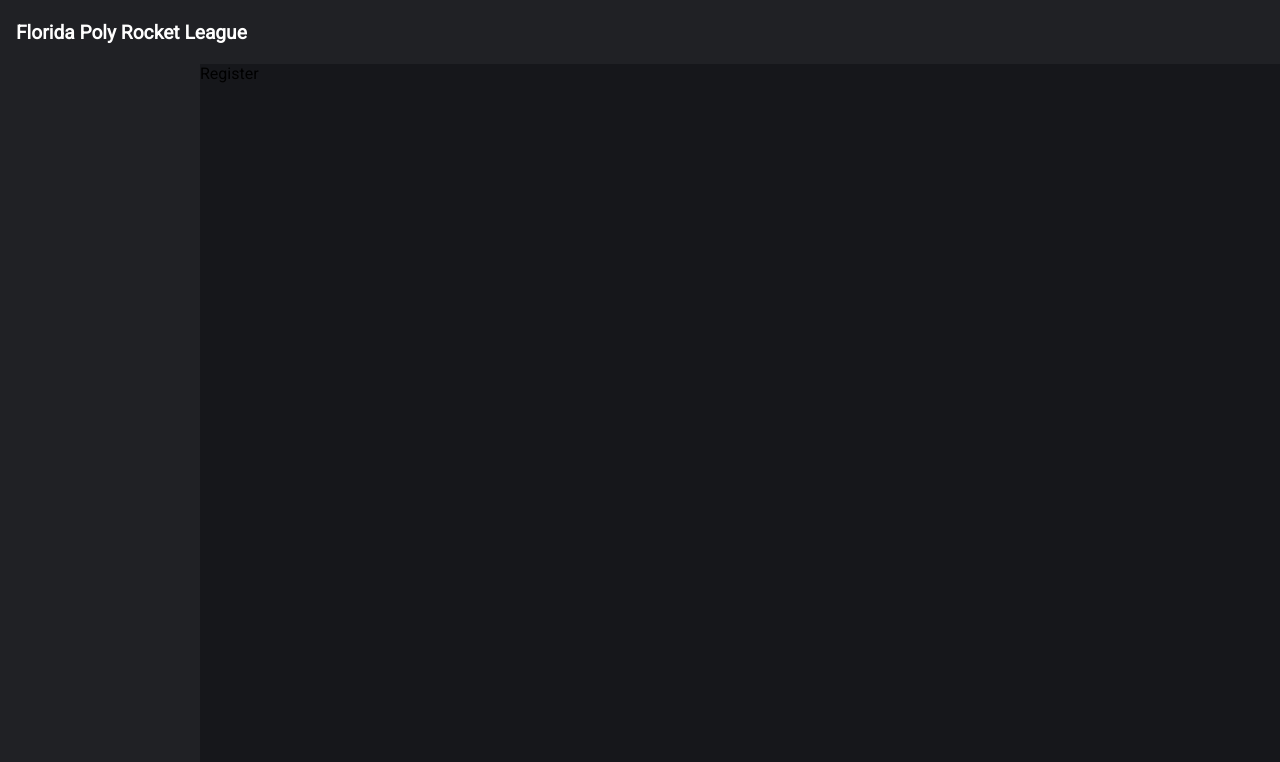
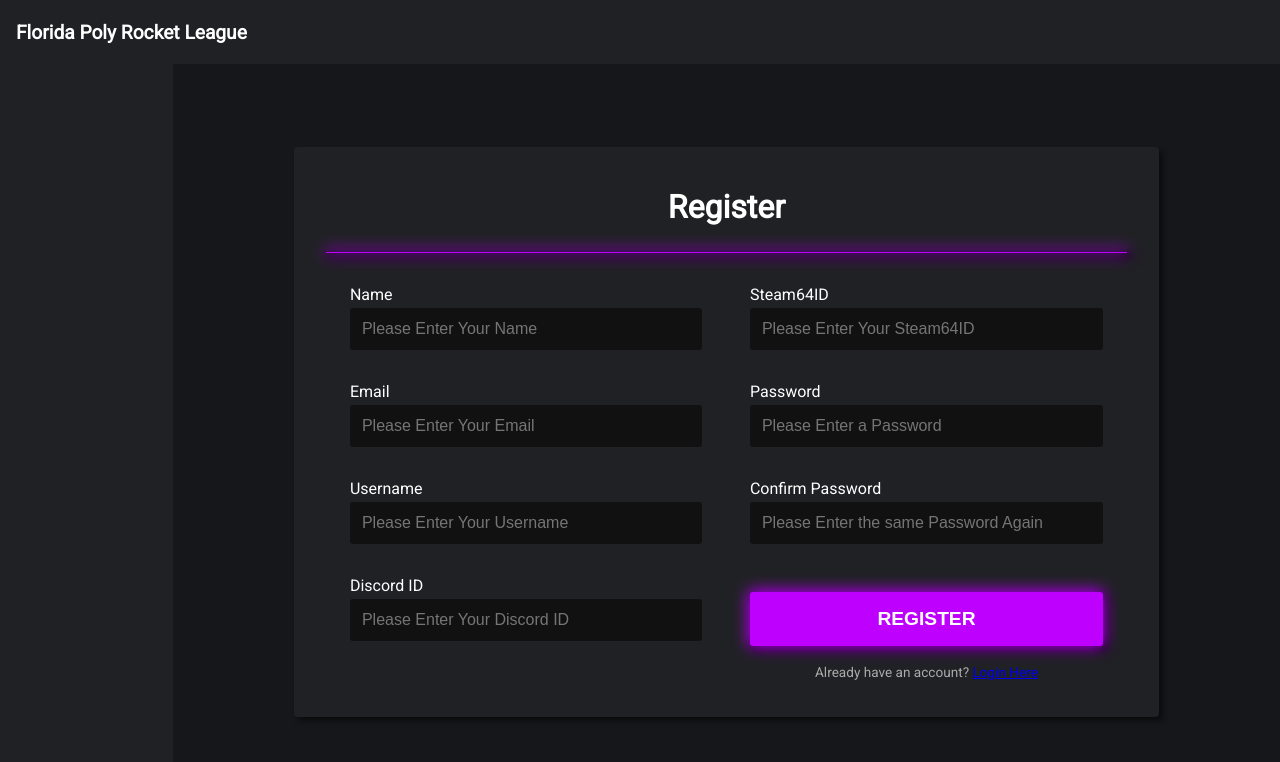
Before and after one commit to Bendr-Dev/FL-Poly-RL-V2, a React (Create React App) app in the folder client/: page /register in a window 1280 px wide. Shown: the top 762 px of the page. Built offline with nearby package versions, Linux system fonts and the light colour scheme; the HTML template or start-up script is replaced by a standard one.

Commit message:
Adds register component

```diff
--- a/client/package.json
+++ b/client/package.json
@@ -13,6 +13,7 @@
     "@types/react-router-dom": "^5.1.5",
     "react": "^16.13.1",
     "react-dom": "^16.13.1",
+    "react-hook-form": "^6.4.1",
     "react-router-dom": "^5.2.0",
     "react-scripts": "3.4.3",
     "typescript": "^3.7.5"
--- a/client/src/App.css
+++ b/client/src/App.css
@@ -1,6 +1,8 @@
 :root {
   --main-nav-height: 4rem;
   --card-gray: #202125;
+  --primary-color: #be00fe;
+  --primary-hover-color: #a432cb;
 }
 
 * {
@@ -10,23 +12,32 @@
 .btn {
   border: none;
   border-radius: 3px;
+  margin: 1rem 0;
   width: 100%;
   padding: 1rem;
   outline: none;
   font-size: 1.2rem;
   font-weight: bold;
-  background-color: #ff6700;
+  background-color: var(--primary-color);
   color: #fff;
-  box-shadow: 0 0 15px 2px rgb(255, 103, 0), 3px 3px 10px 2.5px #000;
+  box-shadow: 0 0 15px 2px var(--primary-color), 3px 3px 10px 2.5px #000;
 }
 
 .btn:hover {
-  box-shadow: 0 0 15px 2px rgb(204, 112, 50), 3px 3px 10px 2.5px #000;
-  background-color: #cc7032;
+  box-shadow: 0 0 15px 2px var(--primary-hover-color), 3px 3px 10px 2.5px #000;
+  background-color: var(--primary-hover-color);
   cursor: pointer;
 }
 
+.line-break-primary {
+  width: 100%;
+  height: 1px;
+  background-color: var(--primary-color);
+  box-shadow: 0 0 15px 2px var(--primary-color), 3px 3px 10px 2.5px #000;
+}
+
 nav.main-nav {
+  width: 100%;
   background-color: var(--card-gray);
   color: #fff;
   display: flex;
@@ -93,6 +104,7 @@ form {
   padding: 0.75rem;
   font-size: 1rem;
   color: #fff;
+  transition: 100000000000000000000000000000s;
   background-color: rgb(17, 17, 17);
   border-radius: 3px;
 }
@@ -147,7 +159,6 @@ form {
   margin: 1rem;
   justify-content: space-between;
   align-items: center;
-  border-bottom: 1px solid #ff6700;
 }
 
 .calendar-body {
@@ -181,9 +192,9 @@ form {
 }
 
 .active {
-  background-color: #ff6700;
+  background-color: var(--primary-color);
   color: #000;
-  box-shadow: 0 0 15px 2px rgb(255, 103, 0), 3px 3px 10px 2.5px #000;
+  box-shadow: 0 0 15px 2px var(--primary-color), 3px 3px 10px 2.5px #000;
 }
 
 .week {
@@ -211,4 +222,64 @@ form {
   background-color: var(--card-gray);
   border-radius: 0.25rem;
   margin: 1.5rem;
+  box-shadow: 4px 4px 5px #0c0d0e;
 }
+
+.login-form .line-break-primary {
+  margin-bottom: 2rem;
+}
+
+.login-actions {
+  margin: 1.3rem 0;
+  width: 100%;
+  text-align: center;
+  color: #aaa;
+}
+
+.login-actions span {
+  font-size: 0.85rem;
+}
+
+/** Register Form */
+.register-form {
+  display: flex;
+  flex-direction: column;
+  align-items: center;
+  padding: 1rem 2rem;
+  min-width: 25rem;
+  min-height: 26rem;
+  background-color: var(--card-gray);
+  border-radius: 0.25rem;
+  margin: 1.5rem;
+  box-shadow: 4px 4px 5px #0c0d0e;
+}
+
+.register-form form {
+  display: flex;
+}
+
+.register-form .form-column {
+  min-width: 25rem;
+  padding: 0 1.5rem;
+}
+
+.register-form .line-break-primary {
+  margin-bottom: 2rem;
+}
+
+.register-actions {
+  margin: 1.3rem 0;
+  width: 100%;
+  text-align: center;
+  color: #aaa;
+}
+
+.register-actions span {
+  font-size: 0.85rem;
+}
+
+@media (max-width: 400px) {
+  .login-form {
+    min-width: 22rem;
+  }
+}
--- a/client/src/App.tsx
+++ b/client/src/App.tsx
@@ -31,7 +31,7 @@ export default () => {
             <Switch>
               <ProtectedRoute
                 exact
-                path="/dashboard"
+                path={["/dashboard", "/"]}
                 component={Dashboard}
                 isLoggedIn={authState.isLoggedIn}
                 loading={authState.loading}
--- a/client/src/auth/Login.tsx
+++ b/client/src/auth/Login.tsx
@@ -1,6 +1,6 @@
 import React, { useContext, useState } from "react";
 import { AuthContext } from "../App";
-import { Redirect } from "react-router-dom";
+import { Redirect, Link } from "react-router-dom";
 import { postData } from "../utils/http";
 
 export default () => {
@@ -14,7 +14,6 @@ export default () => {
 
   const onSubmit = async (e: any) => {
     e.preventDefault();
-    e.persist();
     try {
       setAuthState({
         loading: true,
@@ -49,11 +48,11 @@ export default () => {
   return (
     <div className="container">
       <div className="login-form">
-        <form autoComplete="off" onSubmit={onSubmit}>
-          <input type="hidden" value="prayer" />
+        <form onSubmit={onSubmit}>
           <div className="form-header">
             <h1>Login</h1>
           </div>
+          <div className="line-break-primary"></div>
           <div className="form-group">
             <label htmlFor="email">Email</label>
             <input
@@ -61,7 +60,6 @@ export default () => {
               placeholder="Email Address"
               name="email"
               value={email}
-              autoComplete="new-email"
               onChange={(e) => onChange(e)}
             />
           </div>
@@ -73,12 +71,17 @@ export default () => {
               placeholder="Password"
               name="password"
               value={password}
-              autoComplete="new-password"
               onChange={(e) => onChange(e)}
             />
           </div>
 
-          <input className="btn" type="submit" value="LOGIN" />
+          <div className="login-actions">
+            <input className="btn" type="submit" value="LOGIN" />
+            <span>
+              Don't have an account already?{" "}
+              <Link to="/register">Register Here</Link>
+            </span>
+          </div>
         </form>
       </div>
     </div>
--- a/client/src/auth/Register.tsx
+++ b/client/src/auth/Register.tsx
@@ -1,5 +1,198 @@
-import React from "react";
+import React, { useContext, useState } from "react";
+import { AuthContext } from "../App";
+import { postData } from "../utils/http";
+import { Redirect, Link } from "react-router-dom";
+import { useForm } from "react-hook-form";
 
 export default () => {
-  return <div>Register</div>;
+  const [authState, setAuthState] = useContext(AuthContext);
+  const [formData, setFormData] = useState({
+    name: "",
+    username: "",
+    email: "",
+    discordId: "",
+    steam64Id: "",
+    password: "",
+    password2: "",
+    role: "Guest",
+  });
+
+  const {
+    name,
+    username,
+    email,
+    discordId,
+    steam64Id,
+    password,
+    password2,
+  } = formData;
+
+  const { register, handleSubmit, watch, errors } = useForm({
+    mode: "onBlur",
+  });
+
+  const onSubmit = async (e: any) => {
+    e.preventDefault();
+    try {
+      setAuthState({
+        loading: true,
+      });
+
+      const response = await postData("/api/users/register", formData);
+
+      response &&
+        setAuthState({
+          isLoggedIn: response.login,
+          user: response.user,
+          loading: false,
+        });
+    } catch (err) {
+      console.error(err);
+      if (err.status === 401) {
+        setAuthState({
+          isLoggedIn: false,
+          user: {},
+        });
+      }
+    }
+  };
+
+  const onChange = (e: any) =>
+    setFormData({ ...formData, [e.target.name]: e.target.value });
+
+  if (authState.isLoggedIn) {
+    return <Redirect to="/dashboard" />;
+  }
+
+  return (
+    <div className="container">
+      <div className="register-form">
+        <div className="form-header">
+          <h1>Register</h1>
+        </div>
+        <div className="line-break-primary"></div>
+        <form onSubmit={handleSubmit(onSubmit)}>
+          <div className="form-column">
+            <div className="form-group">
+              <label htmlFor="name">Name</label>
+              <input
+                type="text"
+                placeholder="Please Enter Your Name"
+                name="name"
+                value={name}
+                onChange={(e) => onChange(e)}
+                ref={register({
+                  required: "name is required",
+                })}
+              />
+            </div>
+
+            <div className="form-group">
+              <label htmlFor="name">Email</label>
+              <input
+                type="email"
+                placeholder="Please Enter Your Email"
+                name="email"
+                value={email}
+                onChange={(e) => onChange(e)}
+                ref={register({
+                  required: "Email is required",
+                })}
+              />
+            </div>
+
+            <div className="form-group">
+              <label htmlFor="name">Username</label>
+              <input
+                type="text"
+                placeholder="Please Enter Your Username"
+                name="username"
+                value={username}
+                onChange={(e) => onChange(e)}
+                ref={register({
+                  required: "Username is required",
+                })}
+              />
+            </div>
+
+            <div className="form-group">
+              <label htmlFor="name">Discord ID</label>
+              <input
+                type="text"
+                placeholder="Please Enter Your Discord ID"
+                name="discordId"
+                value={discordId}
+                onChange={(e) => onChange(e)}
+                ref={register({
+                  required: "Discord ID is required",
+                })}
+              />
+            </div>
+          </div>
+
+          <div className="form-column">
+            <div className="form-group">
+              <label htmlFor="name">Steam64ID</label>
+              <input
+                type="text"
+                placeholder="Please Enter Your Steam64ID"
+                name="steam64Id"
+                value={steam64Id}
+                onChange={(e) => onChange(e)}
+                ref={register({
+                  required: "Steam64ID is required",
+                })}
+              />
+            </div>
+
+            <div className="form-group">
+              <label htmlFor="password">Password</label>
+              <input
+                type="password"
+                placeholder="Please Enter a Password"
+                name="password"
+                value={password}
+                onChange={(e) => onChange(e)}
+                ref={register({
+                  required: "Password is required",
+                })}
+              />
+              {errors.password && "Passwords do not match"}
+            </div>
+
+            <div className="form-group">
+              <label htmlFor="password2">Confirm Password</label>
+              <input
+                type="password"
+                placeholder="Please Enter the same Password Again"
+                name="password2"
+                value={password2}
+                onChange={(e) => onChange(e)}
+                ref={register({
+                  required: "Second password is required",
+                  validate: (value: string) => {
+                    console.log(errors.password2);
+                    return value === password;
+                  },
+                })}
+              />
+              {(errors.password2?.type === "validate" && (
+                <small>* Passwords must match</small>
+              )) ||
+                (errors.password2?.type === "required" && (
+                  <small>* {errors.password2?.message}</small>
+                ))}
+            </div>
+
+            <div className="register-actions">
+              <input className="btn" type="submit" value="REGISTER" />
+              <span>
+                Already have an account? <Link to="/login">Login Here</Link>
+              </span>
+            </div>
+          </div>
+        </form>
+      </div>
+    </div>
+  );
 };
--- a/client/src/dashboard/Calendar.tsx
+++ b/client/src/dashboard/Calendar.tsx
@@ -191,6 +191,7 @@ export default () => {
           </div>
         )}
       </div>
+      <div className="line-break-primary"></div>
       <div className="calendar-body">
         {Object.values(DAYS_OF_WEEK).map((day: any) => {
           return (
```
Also changed, not shown: 2 other files (tests, documents, lock files or other folders).
